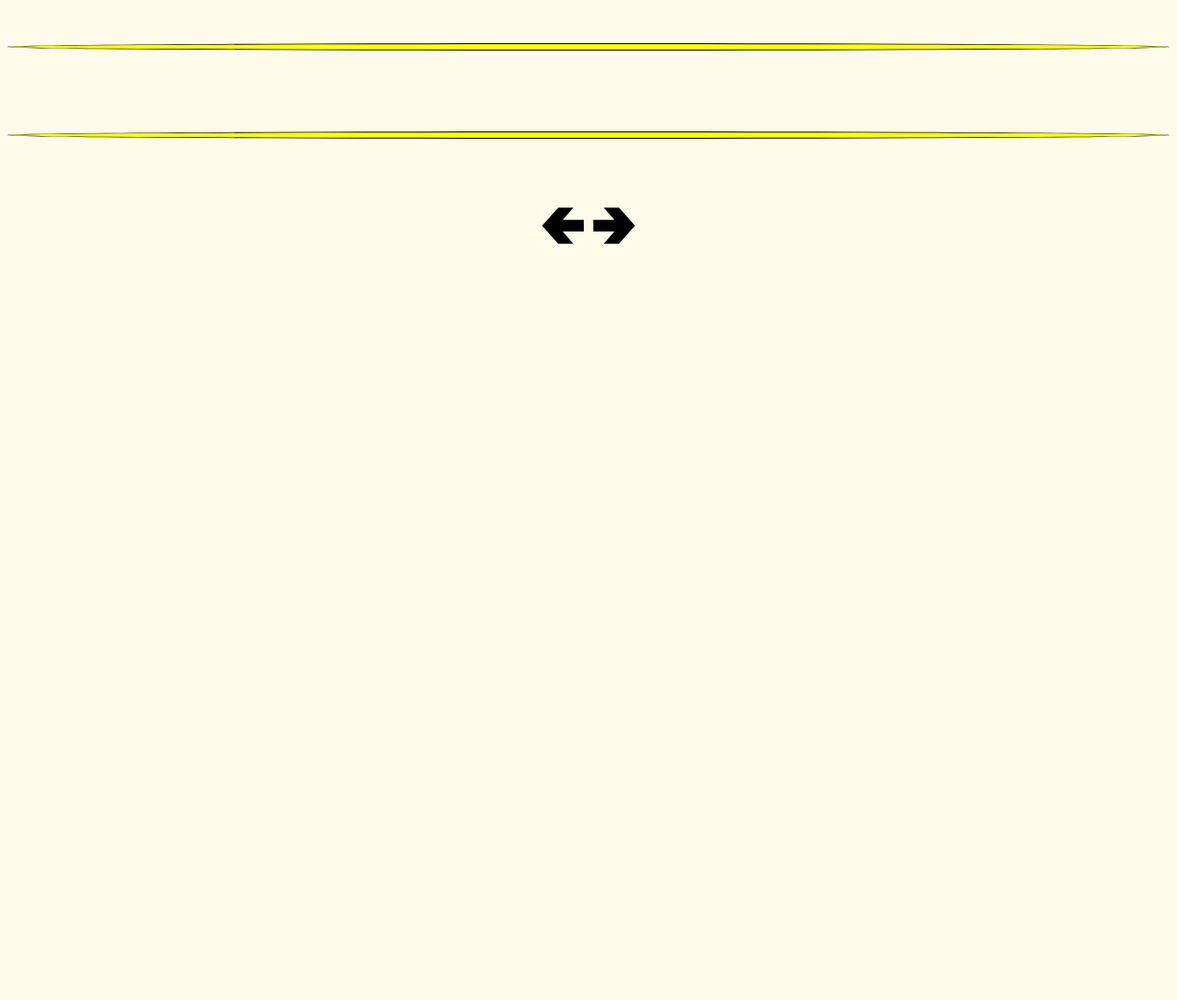
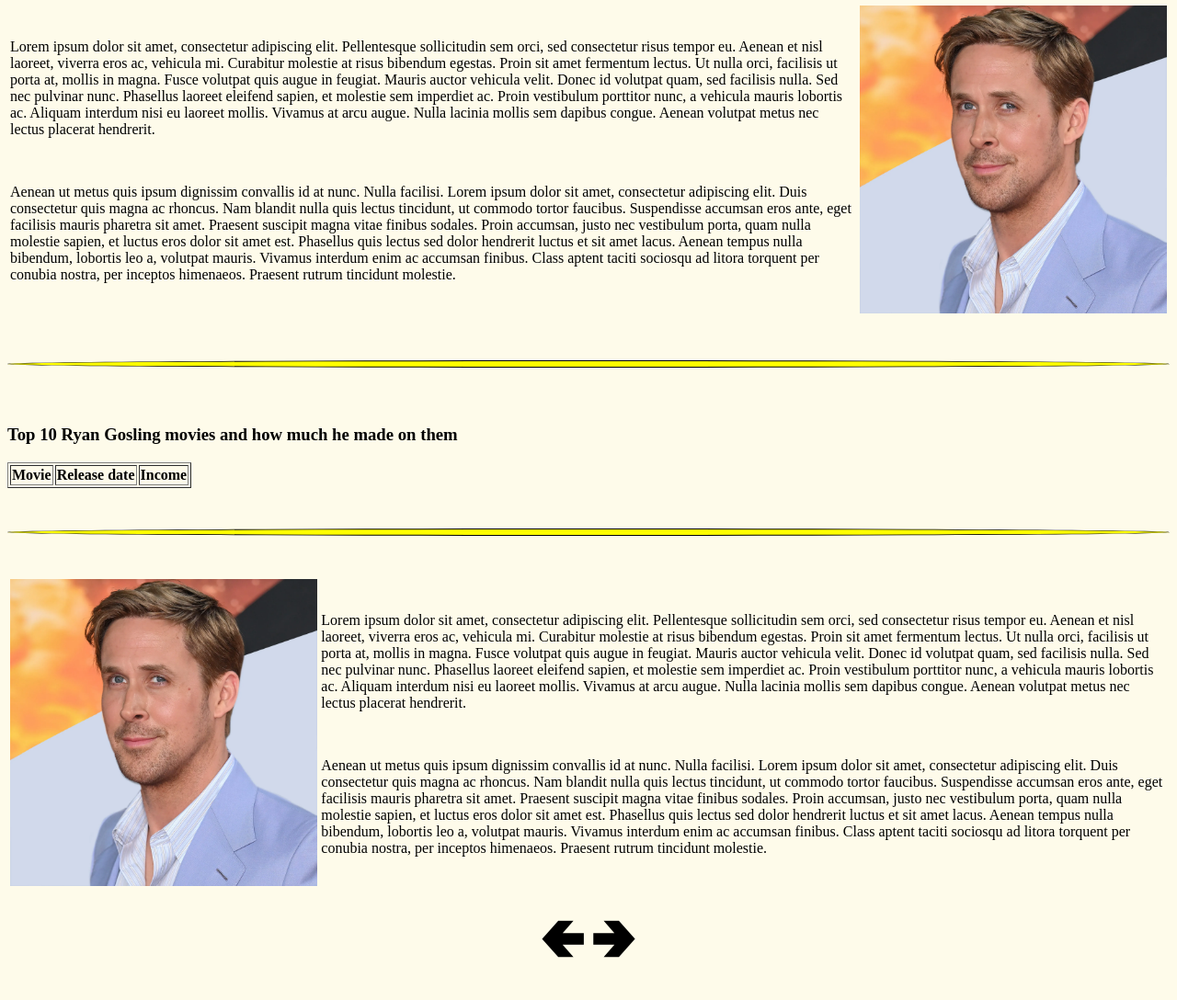
Before and after one commit to MattiaBallabio/Ryan-Gosling-Biography, a plain HTML site: page accomplishments.html in a window 1280 px wide. Shown: the part 420-1508 px from the top of the page at 92% size. Before the commit the page ends 800 px from the top, so only its background shows below. Drawn offline with Linux system fonts and the light colour scheme.

Commit message:
Added accomplishment page, fixed movie posters.

```diff
--- a/accomplishments.html
+++ b/accomplishments.html
@@ -15,6 +15,44 @@
   <br>
   <br>
 
+  <table>
+    <tr>
+      <td>
+        <p>Lorem ipsum dolor sit amet, consectetur adipiscing elit. Pellentesque sollicitudin sem orci, sed consectetur
+          risus
+          tempor eu. Aenean et nisl laoreet, viverra eros ac, vehicula mi. Curabitur molestie at risus bibendum egestas.
+          Proin
+          sit amet fermentum lectus. Ut nulla orci, facilisis ut porta at, mollis in magna. Fusce volutpat quis augue in
+          feugiat. Mauris auctor vehicula velit. Donec id volutpat quam, sed facilisis nulla. Sed nec pulvinar nunc.
+          Phasellus
+          laoreet eleifend sapien, et molestie sem imperdiet ac. Proin vestibulum porttitor nunc, a vehicula mauris
+          lobortis
+          ac. Aliquam interdum nisi eu laoreet mollis. Vivamus at arcu augue. Nulla lacinia mollis sem dapibus congue.
+          Aenean
+          volutpat metus nec lectus placerat hendrerit.
+        <p>
+          <br>
+        <p>
+          Aenean ut metus quis ipsum dignissim convallis id at nunc. Nulla facilisi. Lorem ipsum dolor sit amet,
+          consectetur
+          adipiscing elit. Duis consectetur quis magna ac rhoncus. Nam blandit nulla quis lectus tincidunt, ut commodo
+          tortor
+          faucibus. Suspendisse accumsan eros ante, eget facilisis mauris pharetra sit amet. Praesent suscipit magna
+          vitae
+          finibus sodales. Proin accumsan, justo nec vestibulum porta, quam nulla molestie sapien, et luctus eros dolor
+          sit
+          amet est. Phasellus quis lectus sed dolor hendrerit luctus et sit amet lacus. Aenean tempus nulla bibendum,
+          lobortis
+          leo a, volutpat mauris. Vivamus interdum enim ac accumsan finibus. Class aptent taciti sociosqu ad litora
+          torquent
+          per conubia nostra, per inceptos himenaeos. Praesent rutrum tincidunt molestie.</p>
+      </td>
+      <td>
+        <img src="pictures/RYAN GOSLING KEN 210722 default-sqGettyImages-1409782845.webp" height="100%" width="100%">
+      </td>
+    </tr>
+  </table>
+
   <br>
   <br>
 
@@ -23,6 +61,16 @@
   <br>
   <br>
 
+  <h3>Top 10 Ryan Gosling movies and how much he made on them</h3>
+
+  <table border="1">
+    <tr>
+      <th>Movie</th>
+      <th>Release date</th>
+      <th>Income</th>
+    </tr>
+  </table>
+
   <br>
   <br>
 
@@ -30,6 +78,44 @@
 
   <br>
   <br>
+
+  <table>
+    <tr>
+      <td>
+        <img src="pictures/RYAN GOSLING KEN 210722 default-sqGettyImages-1409782845.webp" height="100%" width="100%">
+      </td>
+      <td>
+        <p>Lorem ipsum dolor sit amet, consectetur adipiscing elit. Pellentesque sollicitudin sem orci, sed consectetur
+          risus
+          tempor eu. Aenean et nisl laoreet, viverra eros ac, vehicula mi. Curabitur molestie at risus bibendum egestas.
+          Proin
+          sit amet fermentum lectus. Ut nulla orci, facilisis ut porta at, mollis in magna. Fusce volutpat quis augue in
+          feugiat. Mauris auctor vehicula velit. Donec id volutpat quam, sed facilisis nulla. Sed nec pulvinar nunc.
+          Phasellus
+          laoreet eleifend sapien, et molestie sem imperdiet ac. Proin vestibulum porttitor nunc, a vehicula mauris
+          lobortis
+          ac. Aliquam interdum nisi eu laoreet mollis. Vivamus at arcu augue. Nulla lacinia mollis sem dapibus congue.
+          Aenean
+          volutpat metus nec lectus placerat hendrerit.
+        <p>
+          <br>
+        <p>
+          Aenean ut metus quis ipsum dignissim convallis id at nunc. Nulla facilisi. Lorem ipsum dolor sit amet,
+          consectetur
+          adipiscing elit. Duis consectetur quis magna ac rhoncus. Nam blandit nulla quis lectus tincidunt, ut commodo
+          tortor
+          faucibus. Suspendisse accumsan eros ante, eget facilisis mauris pharetra sit amet. Praesent suscipit magna
+          vitae
+          finibus sodales. Proin accumsan, justo nec vestibulum porta, quam nulla molestie sapien, et luctus eros dolor
+          sit
+          amet est. Phasellus quis lectus sed dolor hendrerit luctus et sit amet lacus. Aenean tempus nulla bibendum,
+          lobortis
+          leo a, volutpat mauris. Vivamus interdum enim ac accumsan finibus. Class aptent taciti sociosqu ad litora
+          torquent
+          per conubia nostra, per inceptos himenaeos. Praesent rutrum tincidunt molestie.</p>
+      </td>
+    </tr>
+  </table>
 
   <table align="center">
     <tr>
```
Also changed, not shown: biography.html (+3 -3 lines), index.html (+1 -1 lines), pictures/615ot6U8mgL._AC_UF894,1000_QL80_ (1).jpg (added), pictures/615ot6U8mgL._AC_UF894,1000_QL80_.jpg (deleted), pictures/MV5BMzUzNDM2NzM2MV5BMl5BanBnXkFtZTgwNTM3NTg4OTE@._V1_ (1).jpg (added), pictures/MV5BNzA1Njg4NzYxOV5BMl5BanBnXkFtZTgwODk5NjU3MzI@._V1_.jpg (deleted), 2 other files.
